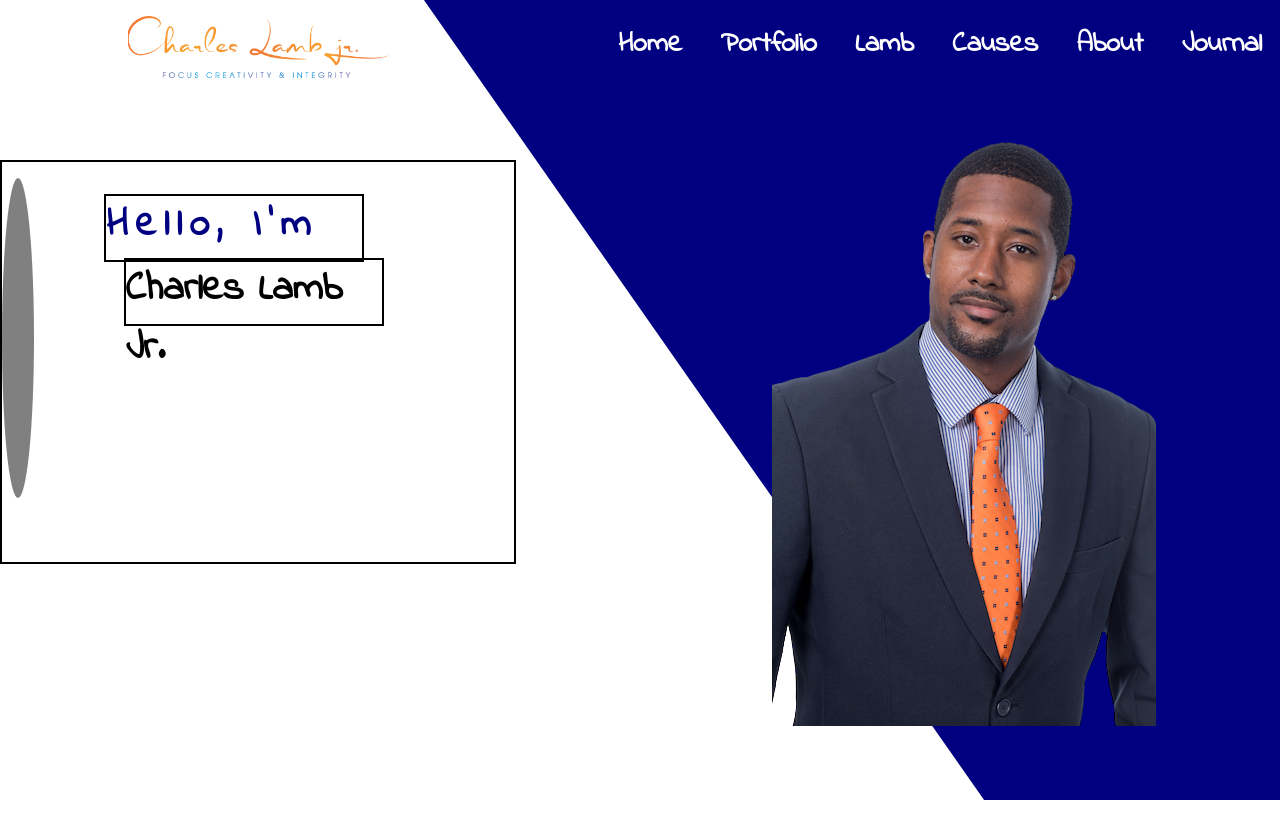
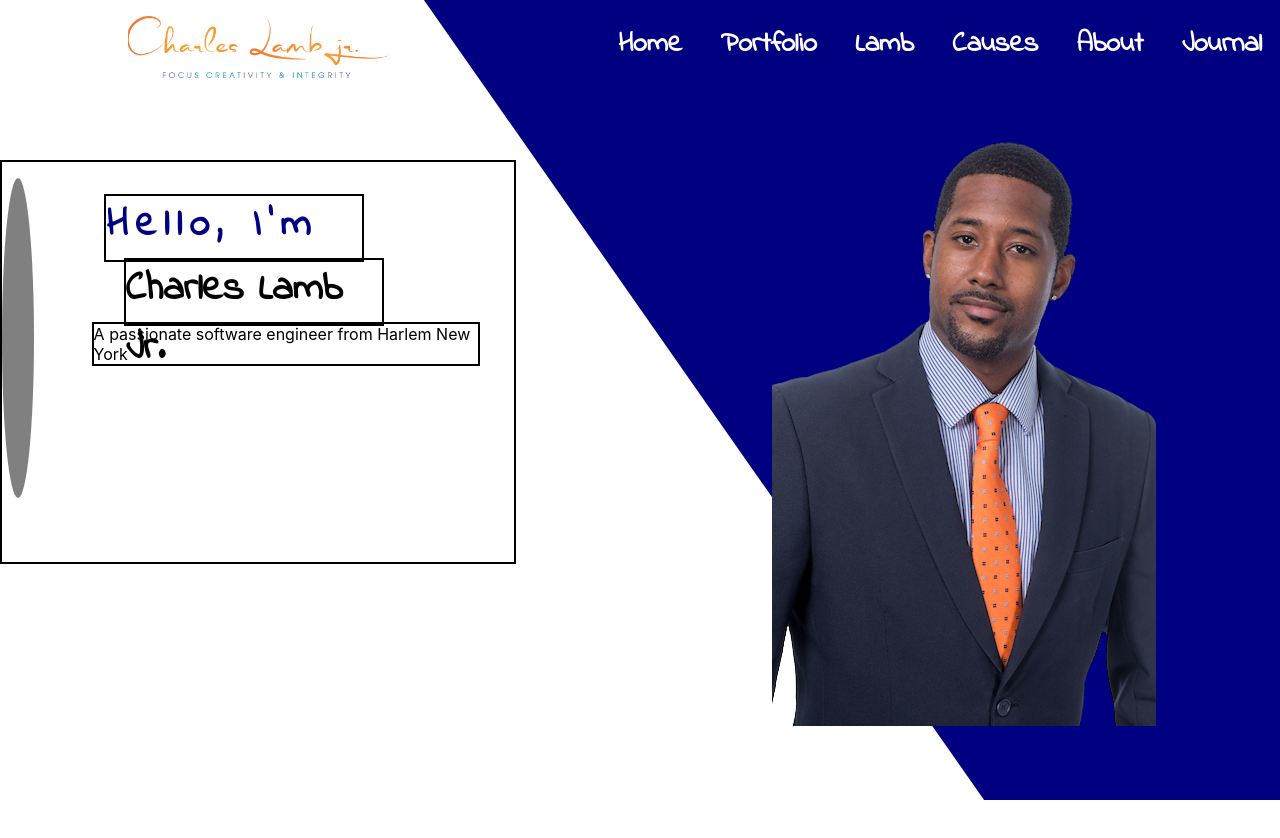
Before and after one commit to cyberstizz/charleslambjr, a React (Create React App) app: page / in a window 1280 px wide. Shown: the top 838 px of the page. Built offline with nearby package versions, Linux system fonts and the light colour scheme.

Commit message:
added the top slogan area with the correct text, and made it absolute just like the other sections, however I still have to change the fonts

```diff
--- a/src/App.css
+++ b/src/App.css
@@ -187,6 +187,16 @@ left: 1px;
   font-weight: bolder;
 }
 
+.topSlogan{
+  height: 5vh;
+  width: 30vw;
+  border: 2px black solid;
+  margin-top: 10rem;
+  margin-left: 7vw;
+  position: absolute;
+
+}
+
 .rightFoldSection{
   display: inline-flex;
   flex-direction: row;
--- a/src/App.js
+++ b/src/App.js
@@ -26,7 +26,7 @@ function App() {
       <br/>
       <br/>
       <div className="name">Charles Lamb Jr.</div>
-      <div className="topSlogan"></div>
+      <div className="topSlogan">A passionate software engineer from Harlem New York</div>
       <div className="bottomSlogan"></div>
       <div className="buttons"></div>
       </div>
```
